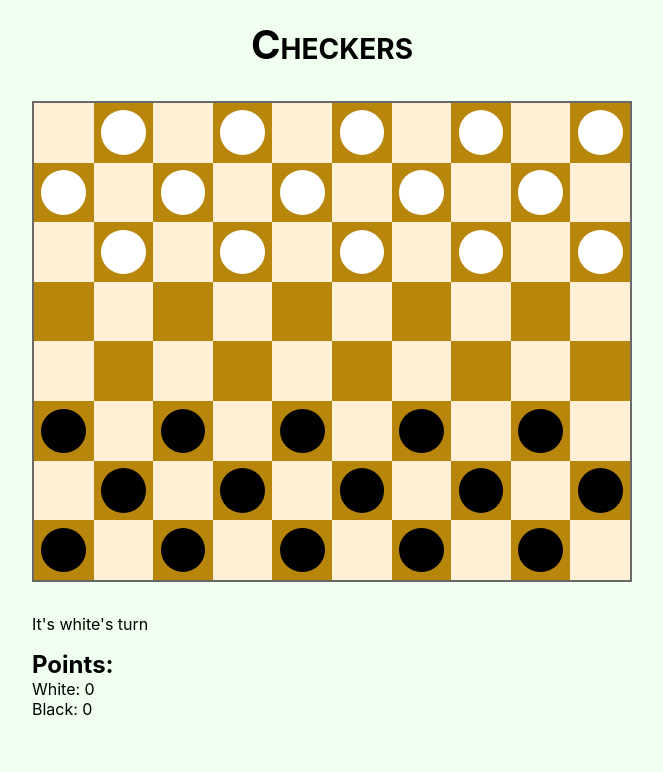
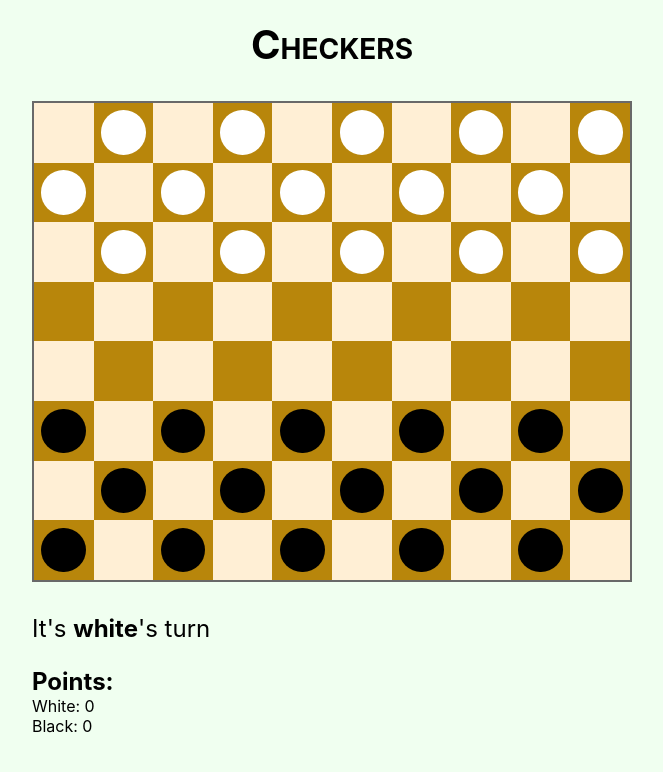
Before and after one commit to livchits/checkers, a React (Vite) app: page / in a window 1280 px wide. Shown: the top 772 px of the page, without its empty margins (308-971 px from the left). Built offline with nearby package versions, Linux system fonts and the light colour scheme; the HTML template or start-up script is replaced by a standard one.

Commit message:
Adds styles and reorganizes components files

```diff
--- a/src/App.css
+++ b/src/App.css
@@ -28,4 +28,9 @@ h1 {
 
 .turn {
   margin-block: 1em;
+  font-size: 1.5rem;
 }
+
+.turn span {
+  font-weight: bold;
+}
--- a/src/App.tsx
+++ b/src/App.tsx
@@ -75,7 +75,9 @@ function App() {
     <main>
       <h1>Checkers</h1>
       <section className='board'>{checkersBoard}</section>
-      <section className='turn'>{`It's ${colorPlaying.current}'s turn`}</section>
+      <section className='turn'>
+        It&apos;s <span>{colorPlaying.current}</span>&apos;s turn
+      </section>
       <Points
         blackPoints={blackPoints}
         peonsPerColor={peonsPerColor}
```
Also changed, not shown: src/components/Cell/Cell.css (renamed from src/components/Cell.css), src/components/Cell/index.tsx (renamed from src/components/Cell.tsx), src/components/Points/index.tsx (renamed from src/components/Points.tsx).
